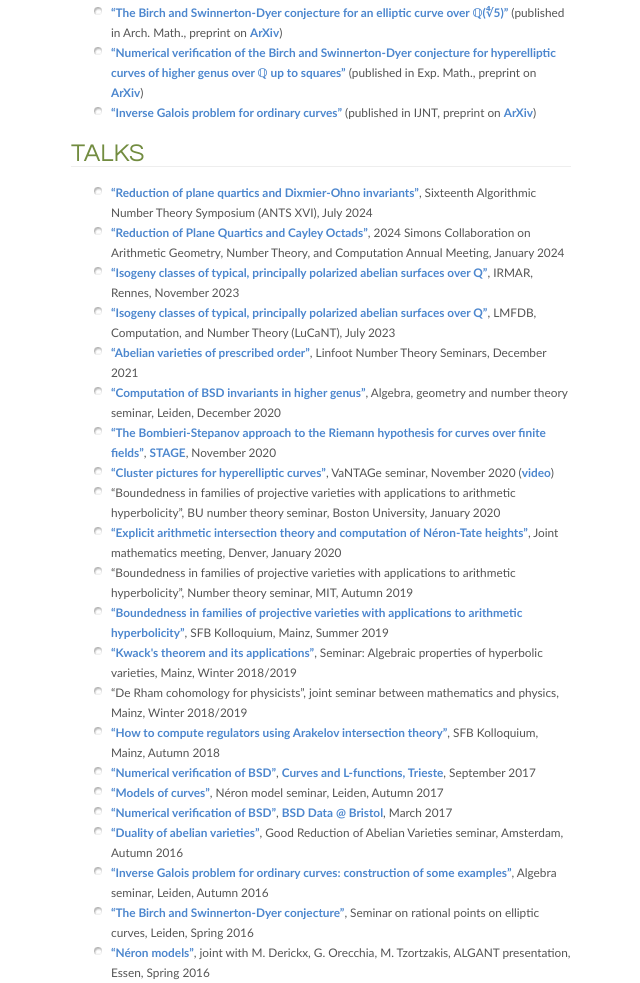
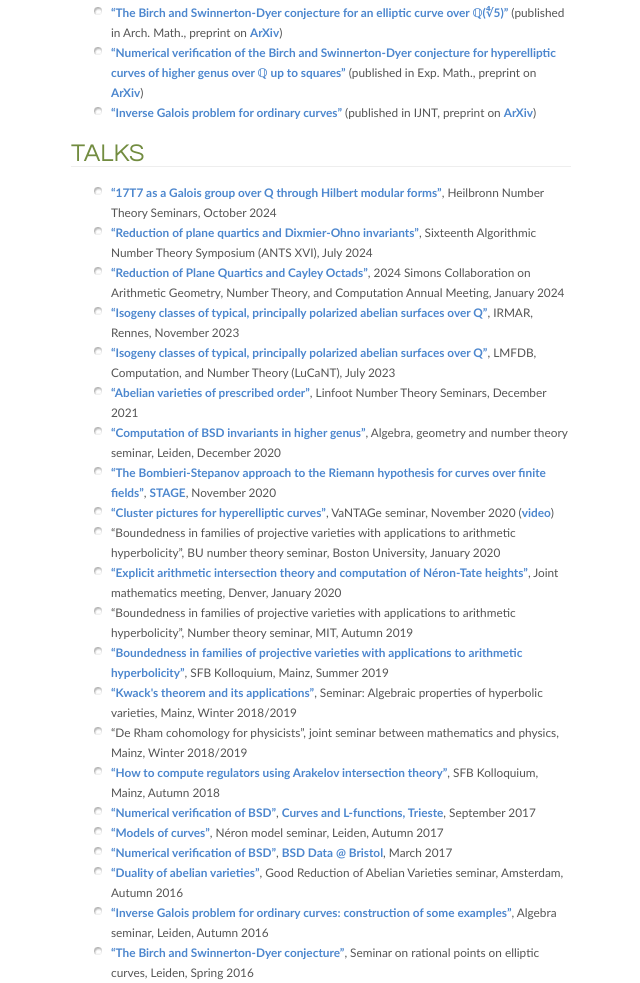
Before and after one commit to rbommel/rbommel.github.io, a plain HTML site: page index.htm in a window 1280 px wide. Shown: the part 1148-2131 px from the top of the page, without its empty margins (209-849 px from the left). Drawn offline with Linux system fonts and the light colour scheme.

Commit message:
Heilbronn talk v1

```diff
--- a/index.htm
+++ b/index.htm
@@ -81,6 +81,7 @@
 
 						<h1><a name="talks" id="talks"></a>Talks</h1>
 						<ul>
+							<li><a href="talks/Heilbronn2024.pdf">&#8220;17T7 as a Galois group over Q through Hilbert modular forms&#8221;</a>, Heilbronn Number Theory Seminars, October 2024</li>
 							<li><a href="talks/ANTS2024.pdf">&#8220;Reduction of plane quartics and Dixmier-Ohno invariants&#8221;</a>, Sixteenth Algorithmic Number Theory Symposium (ANTS XVI), July 2024</li>
 							<li><a href="talks/Simons2024.pdf">&#8220;Reduction of Plane Quartics and Cayley Octads&#8221;</a>,
 2024 Simons Collaboration on Arithmetic Geometry, Number Theory, and Computation Annual Meeting, January 2024</li>
```
Also changed, not shown: 1 other file.
